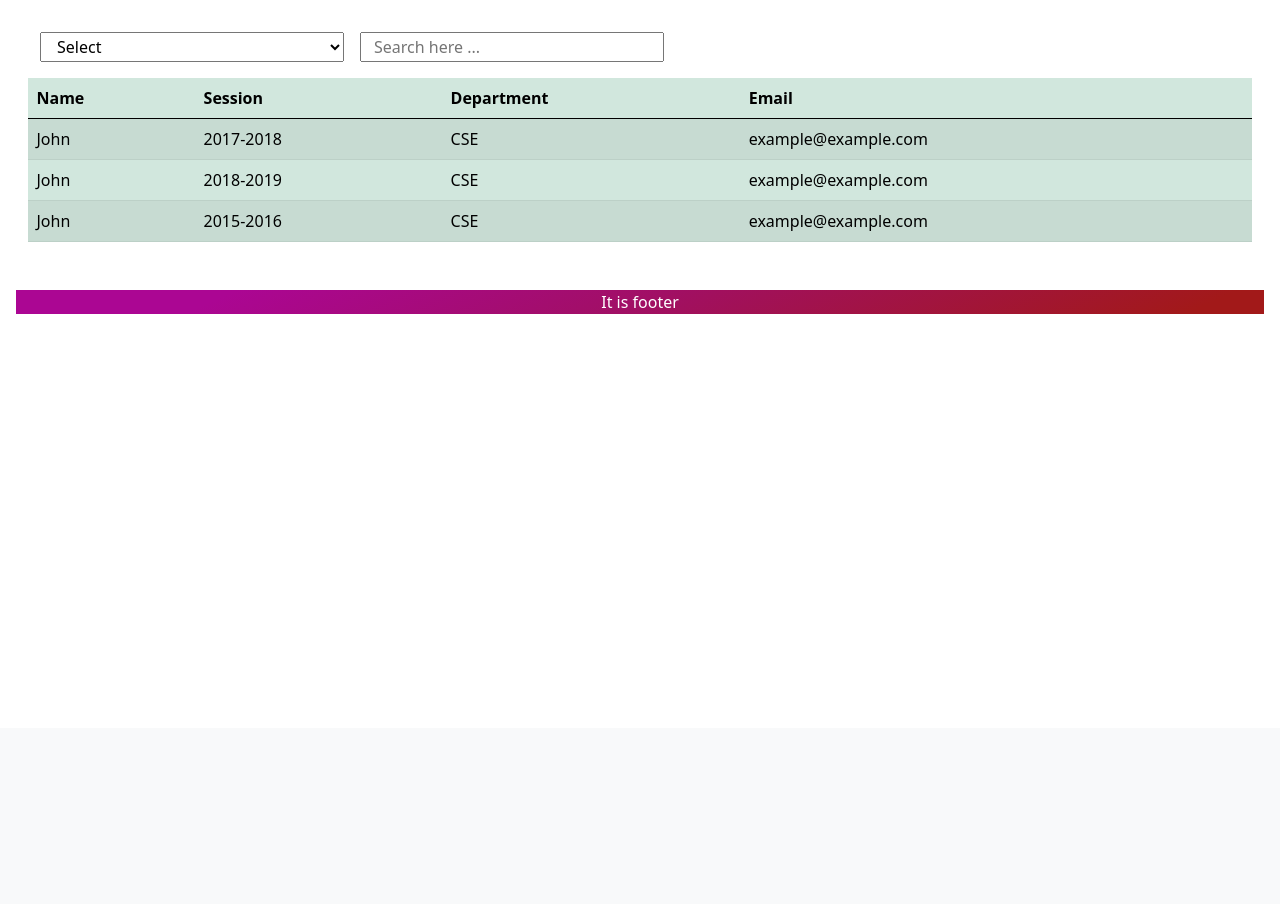
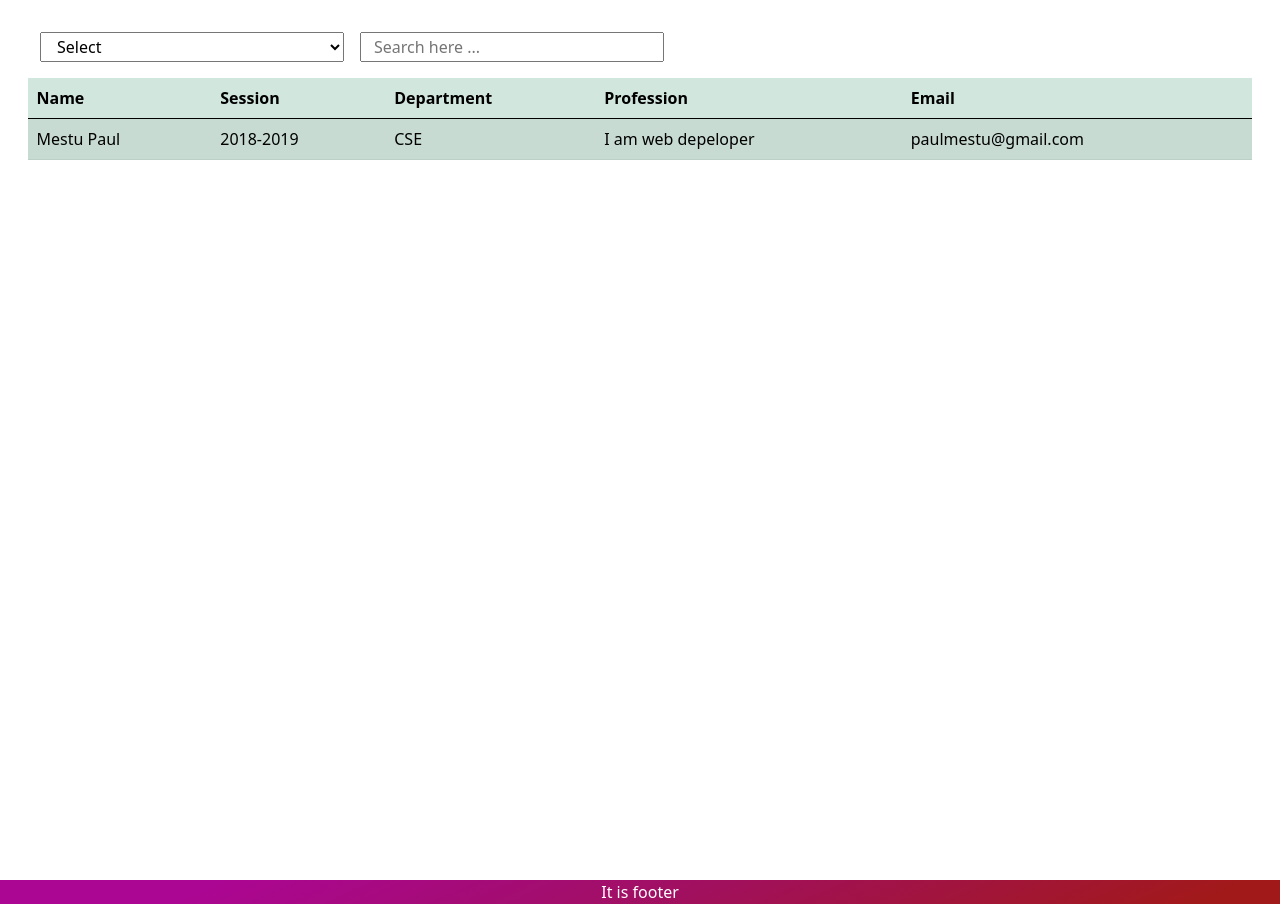
Before and after one commit to Bonusree/CCN_community, a Django app: page /alumni/ in a window 1280 px wide. Shown: the part 72-976 px from the top of the page. Before the commit the page ends 386 px from the top, so only its background shows below. Run offline with Django 4.2, Linux system fonts and the light colour scheme; data comes from the database, SQL or seed files in the repository; both versions use the stored data as it was after the commit; some libraries are stand-ins or nearby versions.

Commit message:
show alumni list

```diff
--- a/Home/views.py
+++ b/Home/views.py
@@ -21,7 +21,8 @@ def blood_community(request):
     return render(request, 'blood_community.html')
 
 def show_alumni(request):
-    return render(request,'alumni.html')
+    all_alumni = User_Details.objects.filter(isAlumni=True)
+    return render(request,'alumni.html',{'all_alumni':all_alumni})
 
 def login_view(request):
     if request.method=='POST':
--- a/template/alumni.html
+++ b/template/alumni.html
@@ -21,34 +21,30 @@ CCN community
                 <th>Name</th>
                 <th>Session</th>
                 <th>Department</th>
+                <th>Profession</th>
                 <th>Email</th>
             </tr>
         </thead>
         <tbody>
-            <tr>
-                <td>John</td>
-                <td>2017-2018</td>
-                <td>CSE</td>
-                <td>example@example.com</td>
-            </tr>
-            <tr>
-                <td>John</td>
-                <td>2018-2019</td>
-                <td>CSE</td>
-                <td>example@example.com</td>
-            </tr>
-            <tr>
-                <td>John</td>
-                <td>2015-2016</td>
-                <td>CSE</td>
-                <td>example@example.com</td>
-            </tr>
+            {% for alumni in all_alumni %}
+                <tr>
+                    <td>{{alumni.fullName}} </td>
+                    <td>{{alumni.session}}</td>
+                    <td>{{alumni.department}}</td>
+                    <td>{{alumni.profession}}</td>
+                    <td>{{alumni.user.email}}</td>
+                </tr>
+            {% endfor %}
         </tbody>
     </table>
-
+</div>
     <script>
   function myFunction() {
 
     }
   </script>
 {% endblock %}
+
+{% block footer %}
+{{block.super}}
+{% endblock %}
--- a/template/master.html
+++ b/template/master.html
@@ -64,7 +64,6 @@
                     <li class="nav-item ">
                     <a class="nav-link h4 link-light " href="/books/">Notice</a>
                     </li>
-
                 </ul>
                 <ul class="navbar-nav d-flex" >
                     {% if user.is_authenticated %}
@@ -91,12 +90,18 @@
     <div class="text-center  text-white mt-2 {{type}} m-auto rounded-3 py-1" style="width: 90%;">
       {{message}}
     </div>
+
+    <div style="min-height: 100vh;">
         {% block content %}
         {% endblock %}
+    </div>
 
+    <div>
         {% block footer %}
             <div class="bg-linear mt-5" style="text-align: center;">It is footer</div>
         {% endblock %}
+    </div>
+
 </body>
 
 
```
Also changed, not shown: template/blood_community.html (+10 -8 lines), template/home.html (+2 -5 lines), db.sqlite3. Lines whose indentation alone changed are shown as unchanged.
